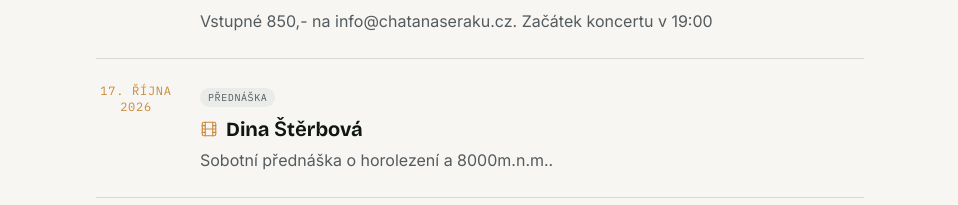
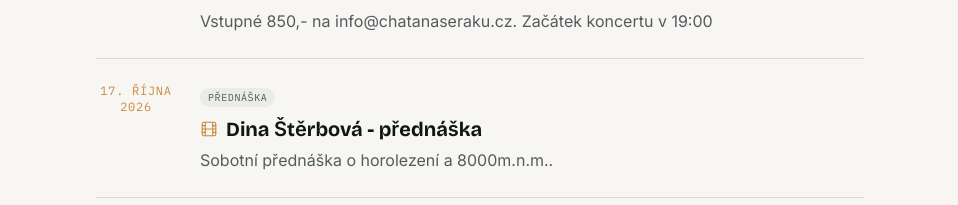
Before and after one commit to Veruniques/chata-serak-web, a Next.js app: page /kalendar-akci in a window 1280 px wide. Shown: the part 1086-1291 px from the top of the page, without its empty margins (160-1118 px from the left). Built offline with nearby package versions, Linux system fonts and the light colour scheme.

Commit message:
Update page.tsx

```diff
--- a/app/kalendar-akci/page.tsx
+++ b/app/kalendar-akci/page.tsx
@@ -40,7 +40,7 @@ const EVENTS = [
   },
   {
     date: "2026-10-17",
-    title: "Dina Štěrbová",
+    title: "Dina Štěrbová - přednáška",
     type: "Přednáška",
     description: "Sobotní přednáška o horolezení a 8000m.n.m..",
   },
```
